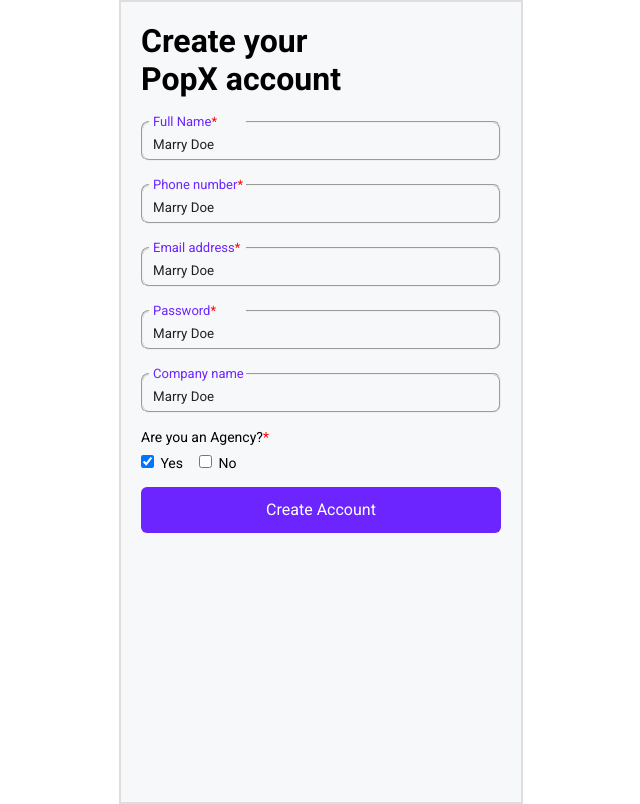
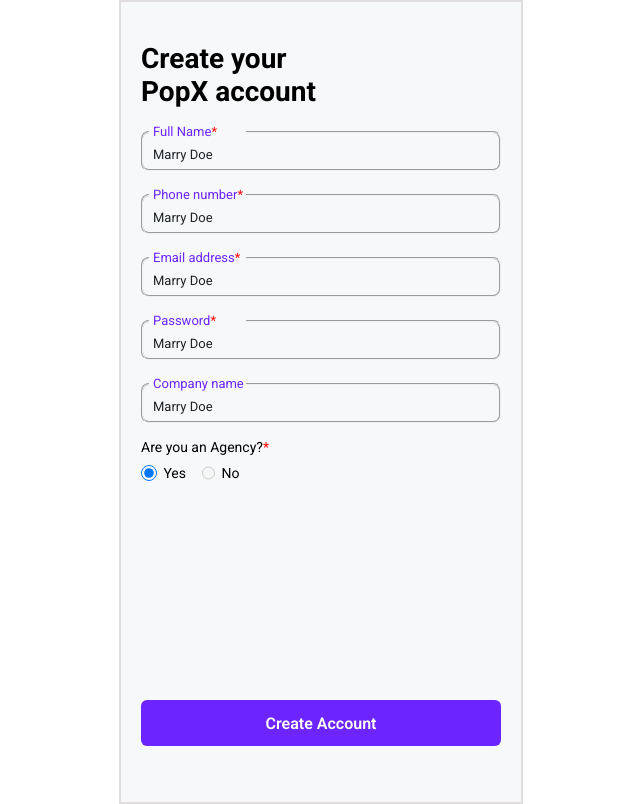
Before and after one commit to Prem324/Educase-Design, a React (Create React App) app: page /signup in a window 1280 px wide. Shown: the whole page, without its empty margins (319-959 px from the left). Built offline with nearby package versions, Linux system fonts and the light colour scheme; a web font is replaced by a local one.

Commit message:
Educase PopX

```diff
--- a/public/index.html
+++ b/public/index.html
@@ -24,7 +24,7 @@
       work correctly both with client-side routing and a non-root public URL.
       Learn how to configure a non-root public URL by running `npm run build`.
     -->
-    <title>React App</title>
+    <title>Educase PopX</title>
   </head>
   <body>
     <noscript>You need to enable JavaScript to run this app.</noscript>
--- a/src/components/LandingPage/index.css
+++ b/src/components/LandingPage/index.css
@@ -3,7 +3,7 @@
   flex-direction: column;
   justify-content: flex-end;
   min-height: 90vh;
-  padding: 20px;
+  padding: 40px 20px;
   width: 100%;
 }
 
@@ -19,24 +19,22 @@
   margin-bottom: 1.6rem;
 }
 
-.cre-acc-btn {
+button {
   width: 100%;
   height: 46px;
-  background-color: #6c25ff;
+  font-size: 1rem;
   border-radius: 6px;
   opacity: 1;
+  border: none;
+  font-weight: 600;
+}
+
+.cre-acc-btn {
+  background-color: #6c25ff;
   color: #ffffff;
-  border: none;
-  font-size: 1rem;
   margin-bottom: 1rem;
 }
 
 .ale-reg-btn {
-  width: 100%;
-  height: 46px;
   background: #6c25ff4b;
-  opacity: 1;
-  border-radius: 6px;
-  border: none;
-  font-size: 1rem;
 }
--- a/src/components/LoginScreen/index.css
+++ b/src/components/LoginScreen/index.css
@@ -2,11 +2,14 @@
   display: flex;
   flex-direction: column;
   min-height: 90vh;
-  padding: 20px;
+  padding: 40px 20px;
   width: 100%;
   gap: 1rem;
 }
 
+.login-screen h1 {
+  font-size: 28px;
+}
 .login-screen p {
   color: #1d2226;
   opacity: 60%;
@@ -27,6 +30,10 @@
   font-size: 13px;
 }
 
+fieldset:hover {
+  border-color: #6c25ff;
+}
+
 fieldset input {
   width: 100%;
   border: none;
@@ -34,6 +41,10 @@
   height: 30px;
   outline: none;
   padding-left: 10px;
+}
+fieldset input::placeholder {
+  color: #cbcbcb;
+  font-size: 13px;
 }
 
 .login-btn {
--- a/src/components/Profile/index.css
+++ b/src/components/Profile/index.css
@@ -11,6 +11,15 @@
   padding: 20px;
 }
 
+.profile-details h3 {
+  font-size: 15px;
+  margin-bottom: 0.4rem;
+}
+
+.profile-details p {
+  font-size: 14px;
+}
+
 .profile {
   display: flex;
   align-items: flex-start;
@@ -18,6 +27,34 @@
   margin-bottom: 1rem;
 }
 
+.photo {
+  position: relative;
+  width: 76px;
+  height: 76px;
+}
+
+.camera {
+  position: absolute;
+  top: 134px;
+  left: 555px;
+  bottom: 0;
+  width: 21px;
+  height: 23px;
+}
+
 .profile-details p {
   font-size: 0.9rem;
 }
+
+.description {
+  text-align: left;
+  letter-spacing: 0px;
+  color: #1d2226;
+  text-transform: capitalize;
+  opacity: 1;
+  line-height: 1.4rem;
+}
+
+hr {
+  border: 1px dashed #cbcbcb;
+}
--- a/src/components/Profile/index.js
+++ b/src/components/Profile/index.js
@@ -1,5 +1,7 @@
 import React from "react";
 import ProfileImg from "../../assets/Ellipse 114.png";
+import CameraIco from "../../assets/cameraico.png";
+
 import "./index.css";
 
 const Profile = () => {
@@ -10,18 +12,22 @@
       </nav>
       <div className="profile-details">
         <div className="profile">
-          <img src={ProfileImg} alt="profile" />
+          <div className="profile-image">
+            <img className="photo" src={ProfileImg} alt="profile" />
+            <img className="camera" src={CameraIco} alt="camera" />
+          </div>
           <div>
             <h3>Marry Doe</h3>
             <p>Marry@Gmail.com</p>
           </div>
         </div>
-        <p>
+        <p className="description">
           Lorem Ipsum Dolor Sit Amet, Consetetur Sadipscing Elitr, Sed Diam
           Nonumy Eirmod Tempor Invidunt Ut Labore Et Dolore Magna Aliquyam Erat,
           Sed Diam
         </p>
       </div>
+      <hr />
     </div>
   );
 };
--- a/src/components/SignupScreen/index.css
+++ b/src/components/SignupScreen/index.css
@@ -1,12 +1,20 @@
 .signup-screen {
   display: flex;
   flex-direction: column;
+  justify-content: space-between;
   min-height: 90vh;
-  padding: 20px;
+  padding: 40px 20px;
   width: 100%;
+}
+.signup-form {
+  display: flex;
+  flex-direction: column;
+  justify-content: space-between;
   gap: 1rem;
 }
-
+.signup-form h1 {
+  font-size: 28px;
+}
 .required {
   color: red;
 }
@@ -28,5 +36,13 @@
   margin-left: 0.4rem;
 }
 
+input[type="radio"]:checked {
+  height: 16px;
+  width: 16px;
+  background-color: red;
+}
+.checkbox-container div {
+  display: flex;
+}
 .signup-screen button {
 }
--- a/src/components/SignupScreen/index.js
+++ b/src/components/SignupScreen/index.js
@@ -5,6 +5,7 @@
 const SignupScreen = () => {
   return (
     <div className="signup-screen">
+      <div className="signup-form">
         <h1>
           Create your
           <br />
@@ -44,10 +45,11 @@
             Are you an Agency?<span className="required">*</span>
           </p>
           <div>
-          <input type="checkbox" checked />
-          <label>Yes</label>
-          <input type="checkbox" />
-          <label>No</label>
+            <input id="yes" type="radio" checked />
+            <label htmlFor="yes">Yes</label>
+            <input id="no" type="radio" disabled />
+            <label htmlFor="no">No</label>
+          </div>
         </div>
       </div>
 
```
Also changed, not shown: public/manifest.json, src/assets/cameraico.png (added). Lines whose indentation alone changed are shown as unchanged.
